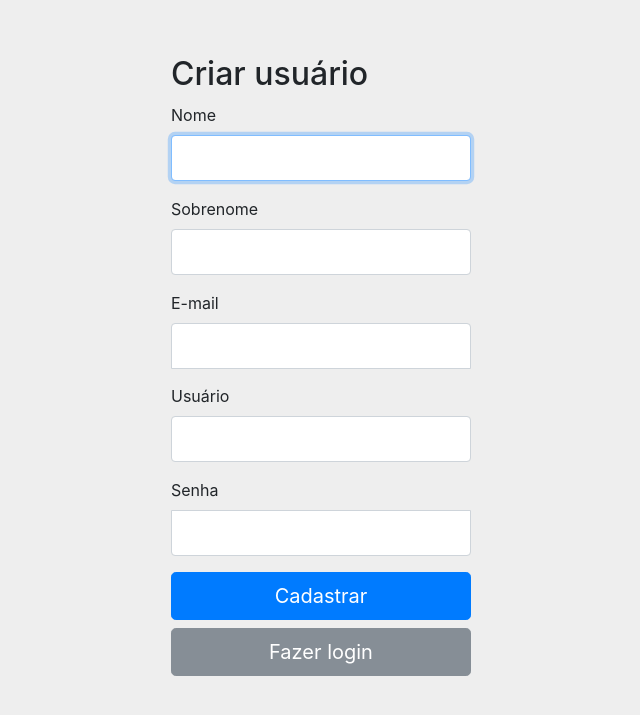
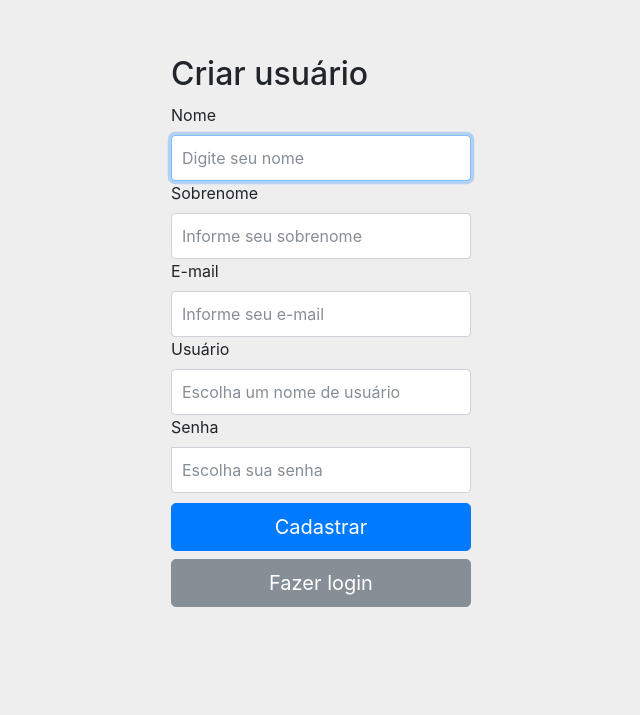
Before and after one commit to viniciuscsouza/siscoban, a Django app: a page that uses sistema/core/templates/add_user.html in a window 1280 px wide. Shown: the top 715 px of the page, without its empty margins (319-959 px from the left). Run offline with Django 3.2, Linux system fonts and the light colour scheme; some libraries are stand-ins or nearby versions.

Commit message:
Corrigido bug no formulário de criação de usuário

```diff
--- a/sistema/core/templates/add_user.html
+++ b/sistema/core/templates/add_user.html
@@ -13,8 +13,19 @@
         {% endif %}
 
         {% csrf_token %}
+        <label for="">Nome</label>
+        <input type="text" name="first_name" value="" class="form-control" placeholder="Digite seu nome" required autofocus/>
+        <label for="">Sobrenome</label>
+        <input type="text" name="last_name" value="" class="form-control" placeholder="Informe seu sobrenome" required/>
+        <label for="">E-mail</label>
+        <input type="text" name="email" value="" class="form-control" placeholder="Informe seu e-mail" />
+        <label for="">Usuário</label>
+        <input type="text" name="username" value="" class="form-control" placeholder="Escolha um nome de usuário" required/>
+        <label for="">Senha</label>
+        <input type="password" name="password" value="" class="form-control" placeholder="Escolha sua senha" required/>
 
-        <div class="form-group">
+
+        <!--div class="form-group">
             <label for="{{ form.first_name.id_for_label }}">Nome</label>
             {{ form.first_name|add_class:'form-control'|attr:'autofocus'|attr:'required' }}
         </div>
@@ -34,7 +45,7 @@
         <div class="form-group">
             <label for="{{ form.password.id_for_label }}">Senha</label>
             {{ form.password|add_class:'form-control'|attr:'type:password' }}
-        </div>
+        </div -->
         <button type="submit" class="btn btn-lg btn-primary btn-block">Cadastrar</button>
         <a href="{% url 'user_login' %}" class="btn btn-lg btn-secondary btn-block">Fazer login</a>
     </form>
--- a/sistema/core/views.py
+++ b/sistema/core/views.py
@@ -93,6 +93,8 @@ def add_user(request):
             u.save()
             messages.success(request, 'Usuário cadastrado com sucesso!')
             return redirect('user_login')
+        else:
+            messages.error(request, 'Não foi possível cadastrar o usuário')
     else:
         form = UserForm()
     return render(request, 'add_user.html', {'form': form})
```
